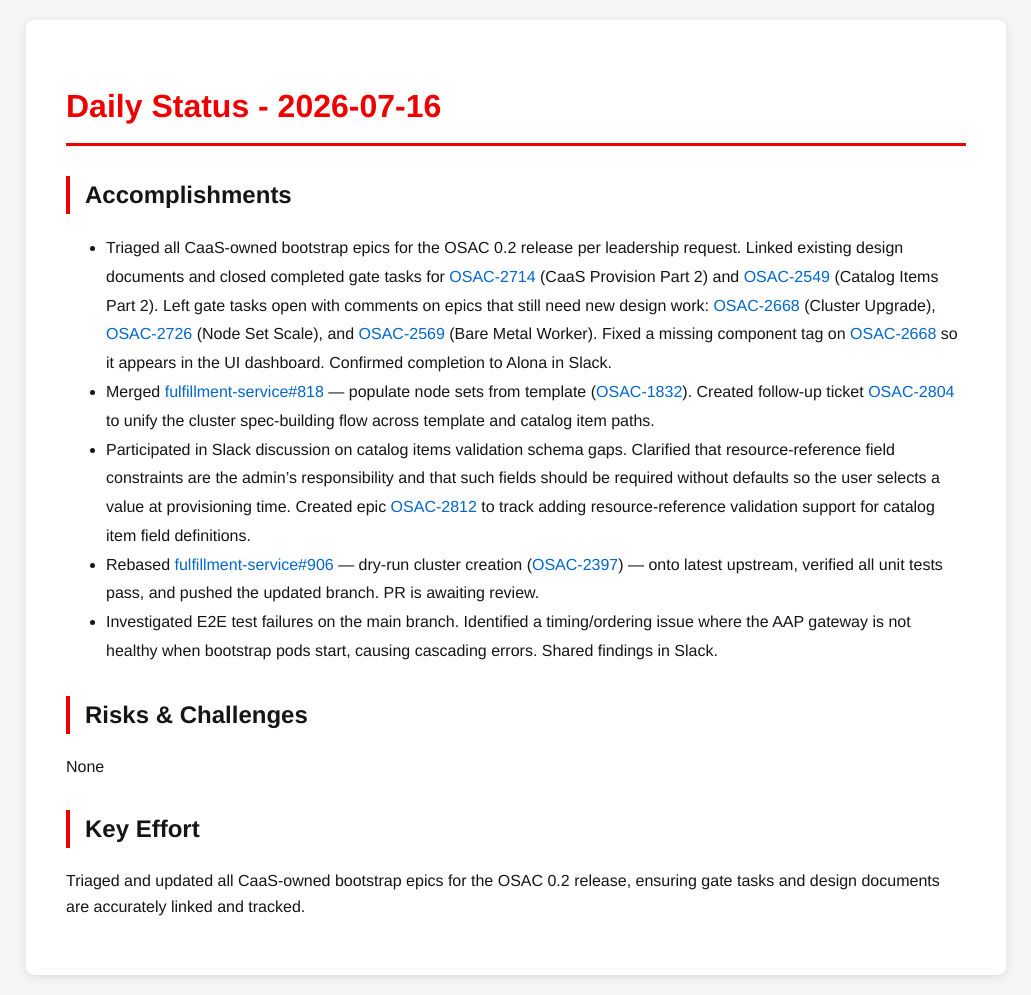
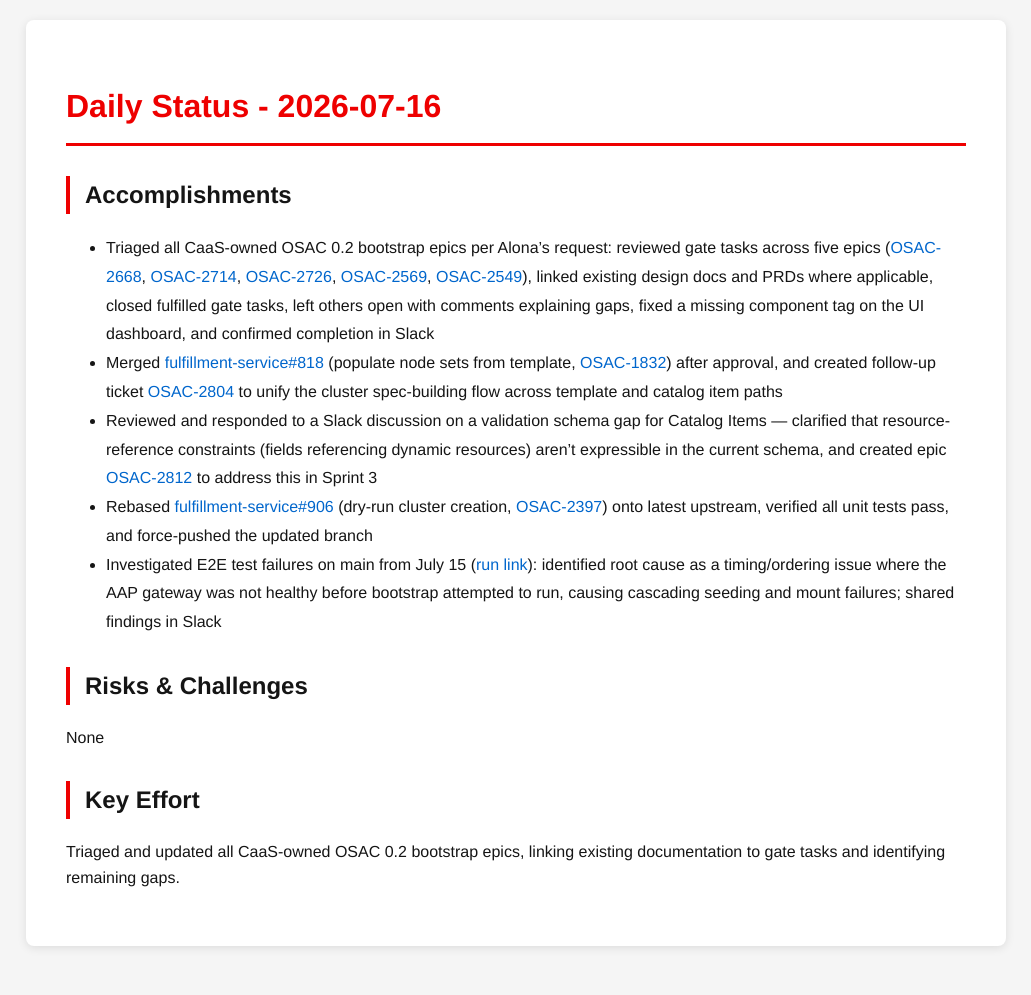
Before and after one commit to tzvatot/daily-status, a Jekyll site: the page built from 2026-07-16.md, in a window 1280 px wide. Shown: the whole page, without its empty margins (124-1155 px from the left). Built offline with Jekyll 4.4.1, drawn with Linux system fonts in a browser that asks for light colours; after the commit the page ends 966 px from its top, so only the background shows below that.

Commit message:
Daily status update - 2026-07-16

```diff
--- a/2026-07-16.md
+++ b/2026-07-16.md
@@ -7,14 +7,14 @@ date: 2026-07-16
 # Daily Status - 2026-07-16
 
 ## Accomplishments
-- Triaged all CaaS-owned bootstrap epics for the OSAC 0.2 release per leadership request. Linked existing design documents and closed completed gate tasks for [OSAC-2714](https://redhat.atlassian.net/browse/OSAC-2714) (CaaS Provision Part 2) and [OSAC-2549](https://redhat.atlassian.net/browse/OSAC-2549) (Catalog Items Part 2). Left gate tasks open with comments on epics that still need new design work: [OSAC-2668](https://redhat.atlassian.net/browse/OSAC-2668) (Cluster Upgrade), [OSAC-2726](https://redhat.atlassian.net/browse/OSAC-2726) (Node Set Scale), and [OSAC-2569](https://redhat.atlassian.net/browse/OSAC-2569) (Bare Metal Worker). Fixed a missing component tag on [OSAC-2668](https://redhat.atlassian.net/browse/OSAC-2668) so it appears in the UI dashboard. Confirmed completion to Alona in Slack.
-- Merged [fulfillment-service#818](https://github.com/osac-project/fulfillment-service/pull/818) — populate node sets from template ([OSAC-1832](https://redhat.atlassian.net/browse/OSAC-1832)). Created follow-up ticket [OSAC-2804](https://redhat.atlassian.net/browse/OSAC-2804) to unify the cluster spec-building flow across template and catalog item paths.
-- Participated in Slack discussion on catalog items validation schema gaps. Clarified that resource-reference field constraints are the admin's responsibility and that such fields should be required without defaults so the user selects a value at provisioning time. Created epic [OSAC-2812](https://redhat.atlassian.net/browse/OSAC-2812) to track adding resource-reference validation support for catalog item field definitions.
-- Rebased [fulfillment-service#906](https://github.com/osac-project/fulfillment-service/pull/906) — dry-run cluster creation ([OSAC-2397](https://redhat.atlassian.net/browse/OSAC-2397)) — onto latest upstream, verified all unit tests pass, and pushed the updated branch. PR is awaiting review.
-- Investigated E2E test failures on the main branch. Identified a timing/ordering issue where the AAP gateway is not healthy when bootstrap pods start, causing cascading errors. Shared findings in Slack.
+- Triaged all CaaS-owned OSAC 0.2 bootstrap epics per Alona's request: reviewed gate tasks across five epics ([OSAC-2668](https://redhat.atlassian.net/browse/OSAC-2668), [OSAC-2714](https://redhat.atlassian.net/browse/OSAC-2714), [OSAC-2726](https://redhat.atlassian.net/browse/OSAC-2726), [OSAC-2569](https://redhat.atlassian.net/browse/OSAC-2569), [OSAC-2549](https://redhat.atlassian.net/browse/OSAC-2549)), linked existing design docs and PRDs where applicable, closed fulfilled gate tasks, left others open with comments explaining gaps, fixed a missing component tag on the UI dashboard, and confirmed completion in Slack
+- Merged [fulfillment-service#818](https://github.com/osac-project/fulfillment-service/pull/818) (populate node sets from template, [OSAC-1832](https://redhat.atlassian.net/browse/OSAC-1832)) after approval, and created follow-up ticket [OSAC-2804](https://redhat.atlassian.net/browse/OSAC-2804) to unify the cluster spec-building flow across template and catalog item paths
+- Reviewed and responded to a Slack discussion on a validation schema gap for Catalog Items — clarified that resource-reference constraints (fields referencing dynamic resources) aren't expressible in the current schema, and created epic [OSAC-2812](https://redhat.atlassian.net/browse/OSAC-2812) to address this in Sprint 3
+- Rebased [fulfillment-service#906](https://github.com/osac-project/fulfillment-service/pull/906) (dry-run cluster creation, [OSAC-2397](https://redhat.atlassian.net/browse/OSAC-2397)) onto latest upstream, verified all unit tests pass, and force-pushed the updated branch
+- Investigated E2E test failures on main from July 15 ([run link](https://github.com/osac-project/fulfillment-service/actions/runs/29379201666)): identified root cause as a timing/ordering issue where the AAP gateway was not healthy before bootstrap attempted to run, causing cascading seeding and mount failures; shared findings in Slack
 
 ## Risks & Challenges
 None
 
 ## Key Effort
-Triaged and updated all CaaS-owned bootstrap epics for the OSAC 0.2 release, ensuring gate tasks and design documents are accurately linked and tracked.
+Triaged and updated all CaaS-owned OSAC 0.2 bootstrap epics, linking existing documentation to gate tasks and identifying remaining gaps.
```
